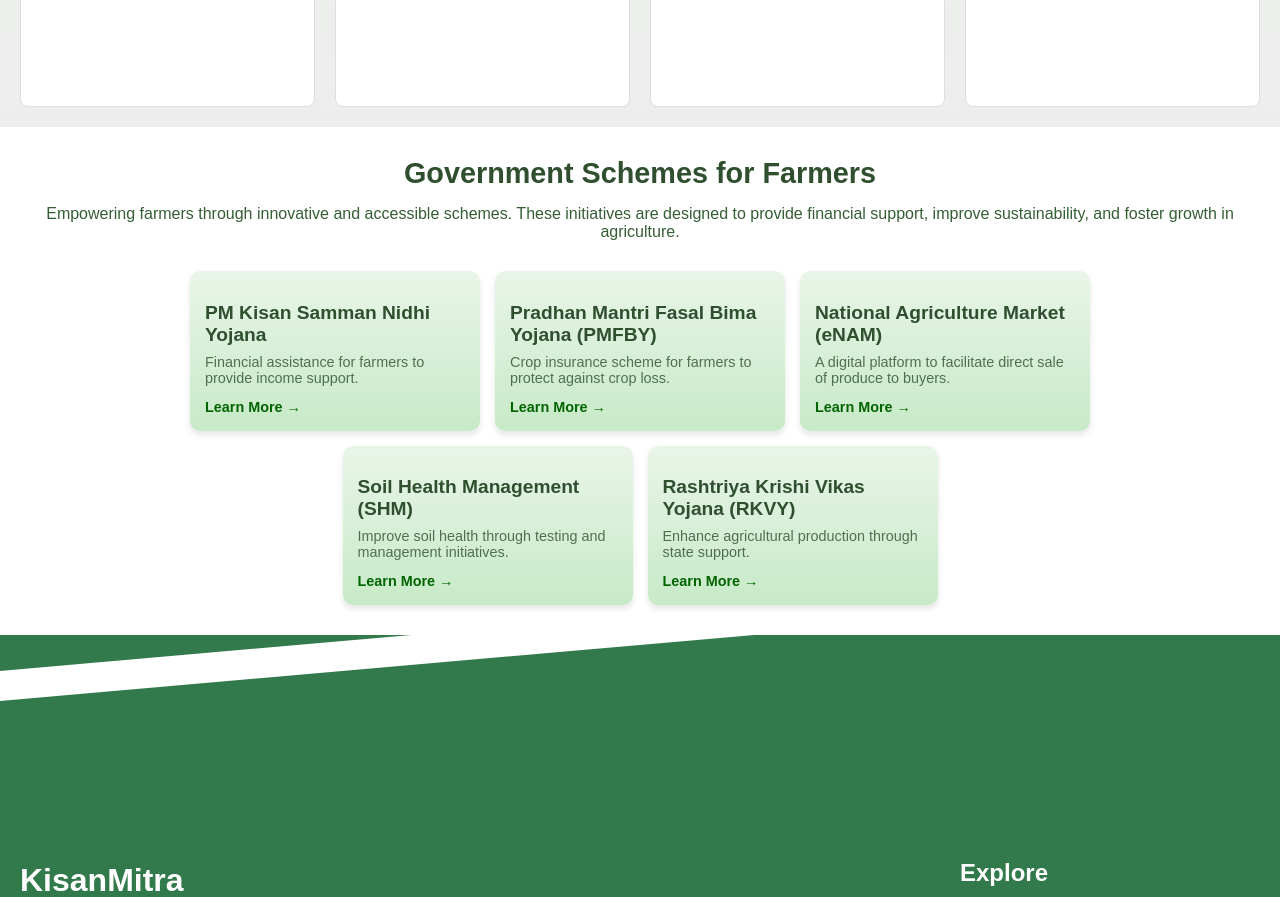
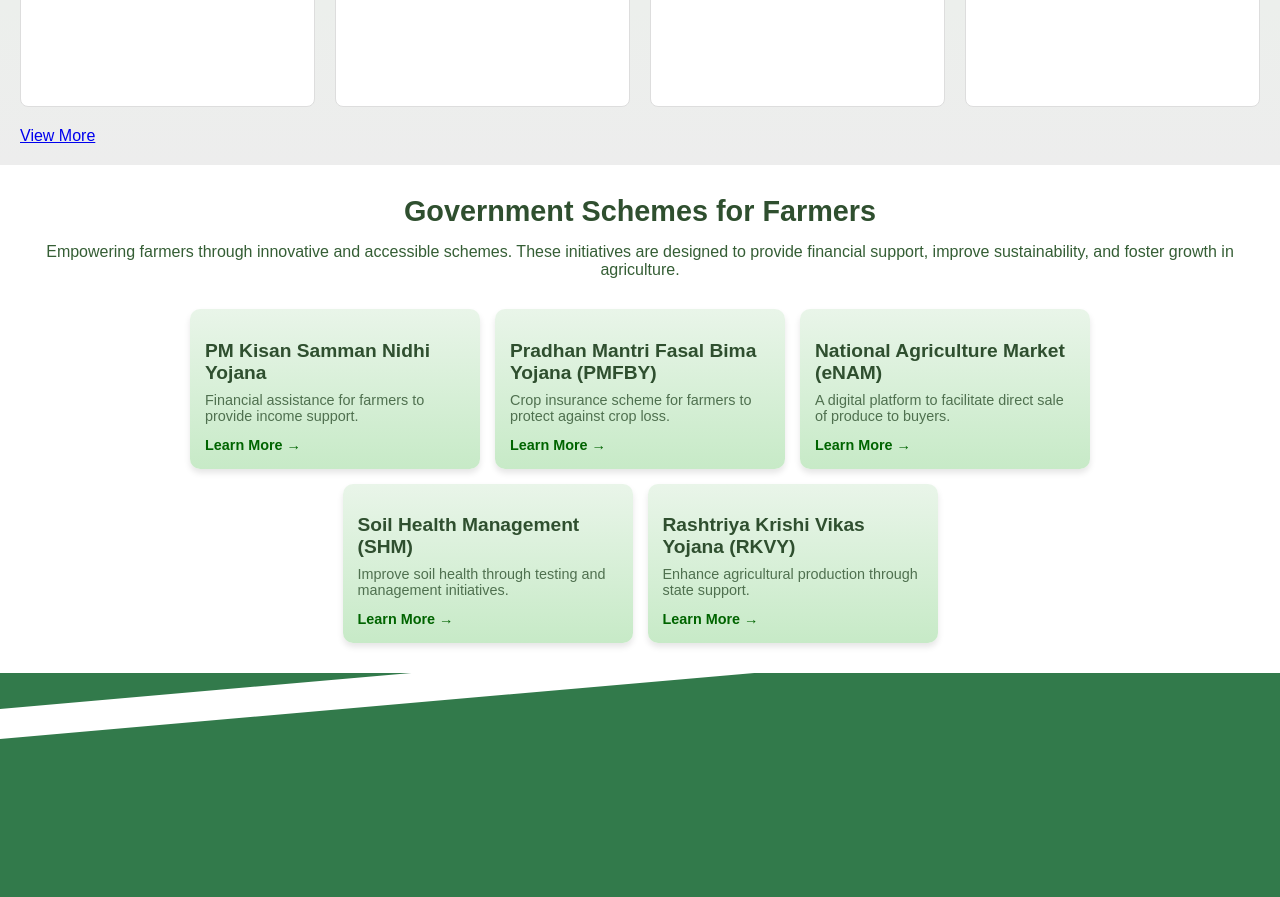
Before and after one commit to Vidhikothia/KisanMitra, a React (Create React App) app in the folder frontend/: page / in a window 1280 px wide. Shown: the part 1480-2377 px from the top of the page. Built offline with nearby package versions, Linux system fonts and the light colour scheme.

Commit message:
Update VideoCards.js

```diff
--- a/frontend/src/components/VideoCards.js
+++ b/frontend/src/components/VideoCards.js
@@ -12,6 +12,8 @@
       <div className="card">Video 6</div>
       <div className="card">Video 7</div>
       <div className="card">Video 8</div>
+      <div className="para"><a href="/Videos">View More</a></div>
+
     </div>
 
   );
```
